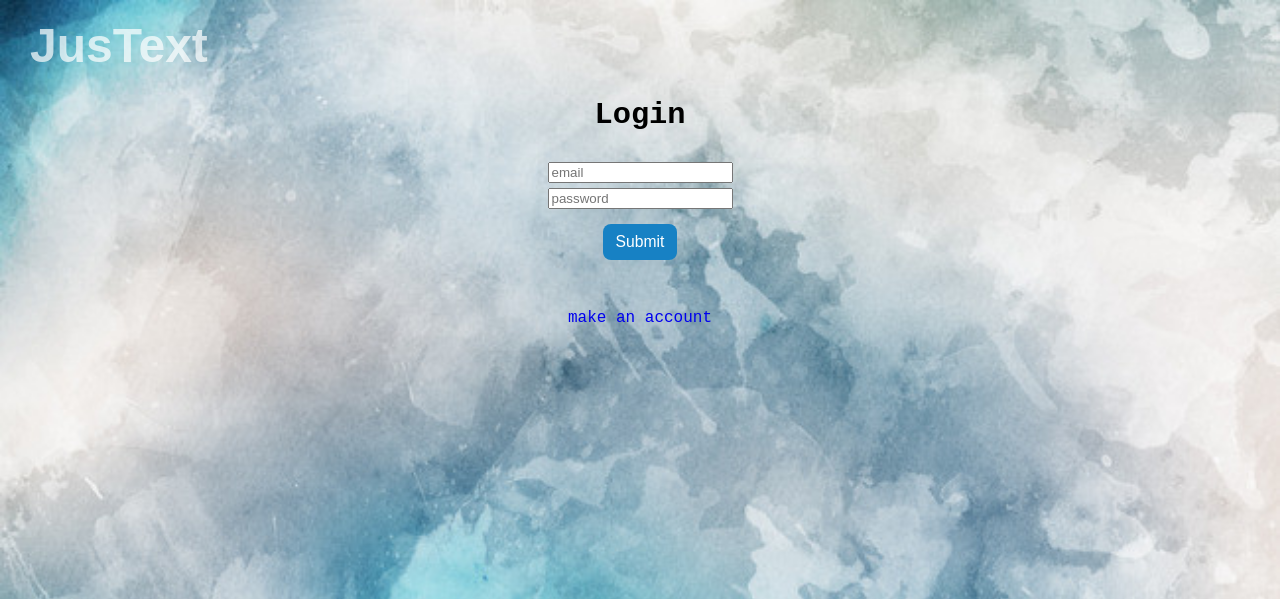
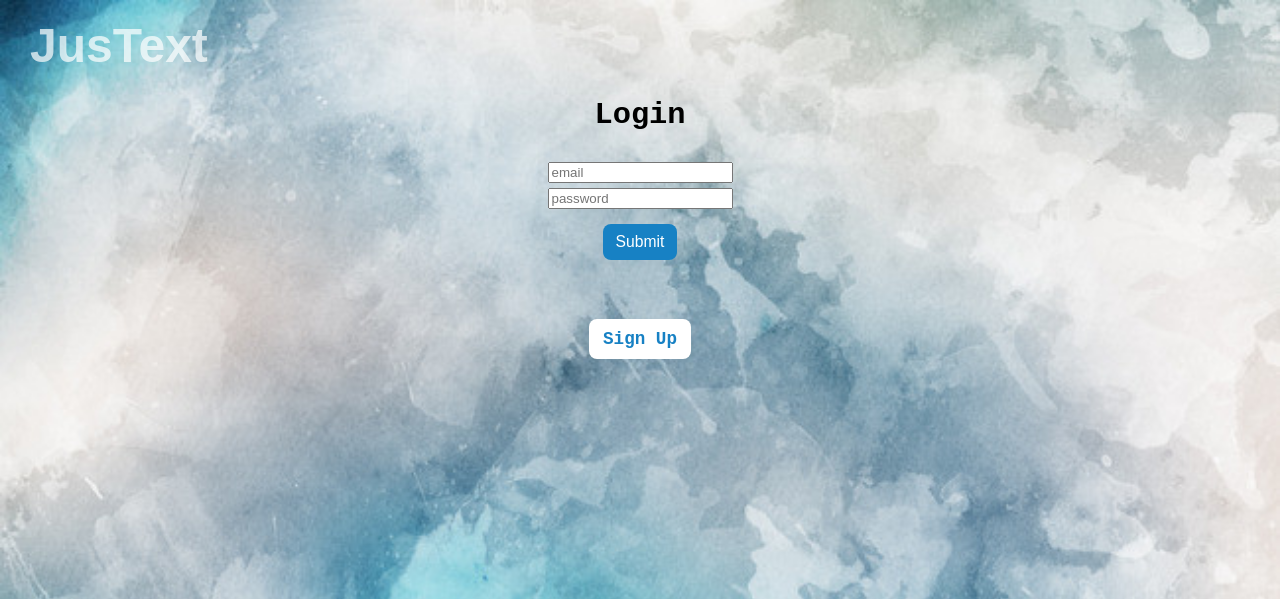
Before and after one commit to TengXu/text, a Flask app: page / in a window 1280 px wide. Shown: the top 599 px of the page. Run offline with Flask 2, Linux system fonts and the light colour scheme; data that the repository does not hold is empty.

Commit message:
Update login.html

```diff
--- a/Justext/templates/login.html
+++ b/Justext/templates/login.html
@@ -14,7 +14,7 @@
 <input type='submit' name='submit'></input>
 </form></br>
 
-<p><a class='signupbtn' href='/register'>make an account</a></p>
+<p><a class='home' href='/register'>Sign Up</a></p>
 <!-- <a class='home' href='/profile'>Home</a> -->
 </body>
 </html>
```
